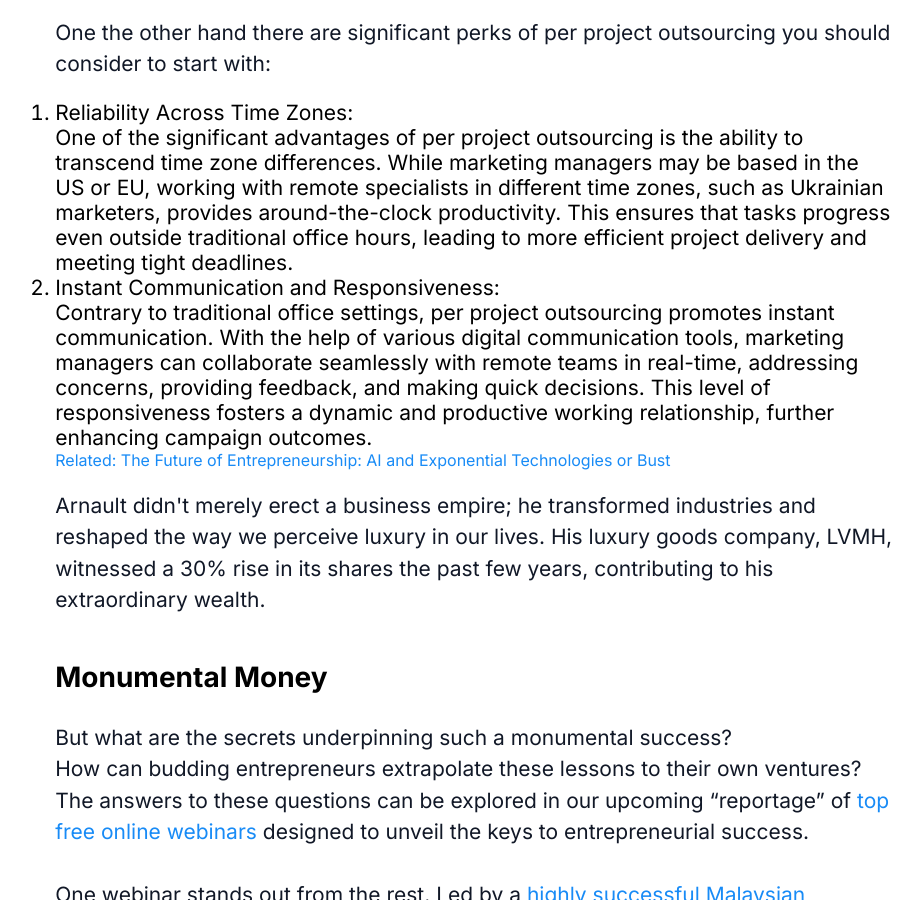
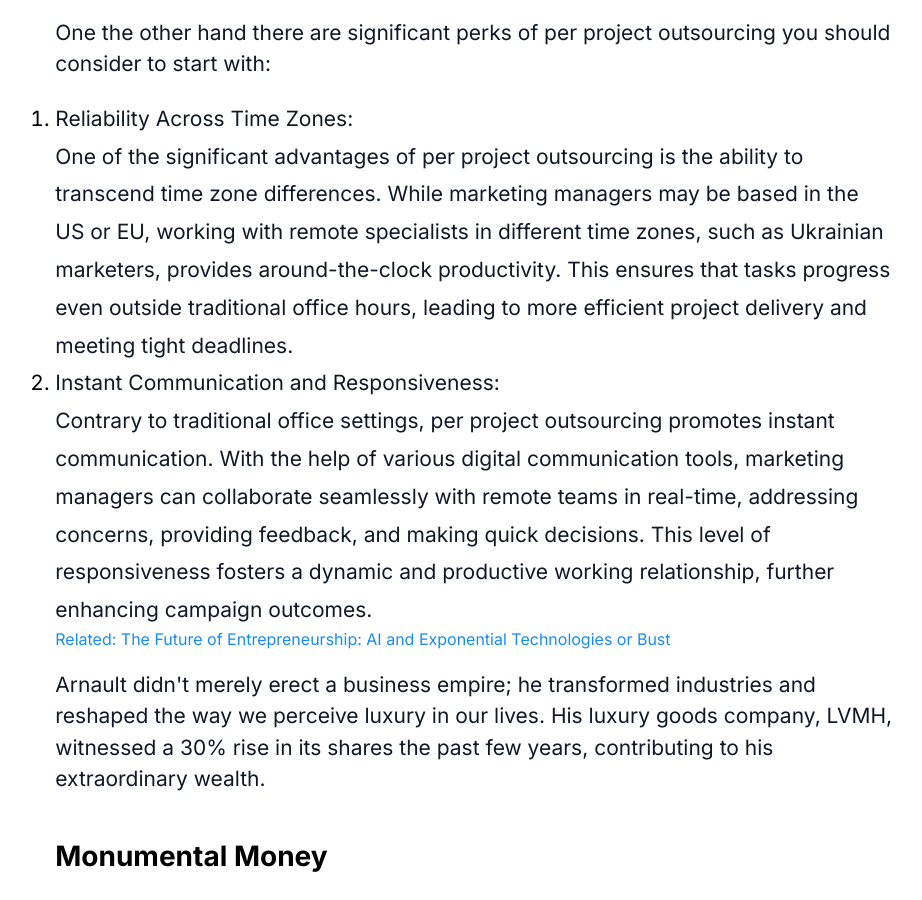
Before and after one commit to top-rated/outsourcing, a plain HTML site: page index.html in a window 1280 px wide. Shown: the part 1352-2252 px from the top of the page, without its empty margins (166-1088 px from the left). Drawn offline with Linux system fonts and the light colour scheme.

Commit message:
Update index.html

```diff
--- a/index.html
+++ b/index.html
@@ -62,10 +62,10 @@ One of the most significant benefits of starting your own agency is the added va
           </p>
           <p style="margin: 20px 0px">
 One the other hand there are significant perks of per project outsourcing you should consider to start with:</p>
-<ol><li>Reliability Across Time Zones:<br>
-One of the significant advantages of per project outsourcing is the ability to transcend time zone differences. While marketing managers may be based in the US or EU, working with remote specialists in different time zones, such as Ukrainian marketers, provides around-the-clock productivity. This ensures that tasks progress even outside traditional office hours, leading to more efficient project delivery and meeting tight deadlines.
-</li><li>Instant Communication and Responsiveness:<br>
-Contrary to traditional office settings, per project outsourcing promotes instant communication. With the help of various digital communication tools, marketing managers can collaborate seamlessly with remote teams in real-time, addressing concerns, providing feedback, and making quick decisions. This level of responsiveness fosters a dynamic and productive working relationship, further enhancing campaign outcomes.
+<ol><li><p>Reliability Across Time Zones:<br>
+One of the significant advantages of per project outsourcing is the ability to transcend time zone differences. While marketing managers may be based in the US or EU, working with remote specialists in different time zones, such as Ukrainian marketers, provides around-the-clock productivity. This ensures that tasks progress even outside traditional office hours, leading to more efficient project delivery and meeting tight deadlines.</p>
+</li><li><p>Instant Communication and Responsiveness:<br>
+Contrary to traditional office settings, per project outsourcing promotes instant communication. With the help of various digital communication tools, marketing managers can collaborate seamlessly with remote teams in real-time, addressing concerns, providing feedback, and making quick decisions. This level of responsiveness fosters a dynamic and productive working relationship, further enhancing campaign outcomes.</p>
 </li></ol>
             <a target="_blank" rel="noopener noreferrer nofollow"
               href="https://donation.wishborn.org/the-future-of-entrepreneurship-ai-and-exponential-technologies-or-bust-a">Related:
```
